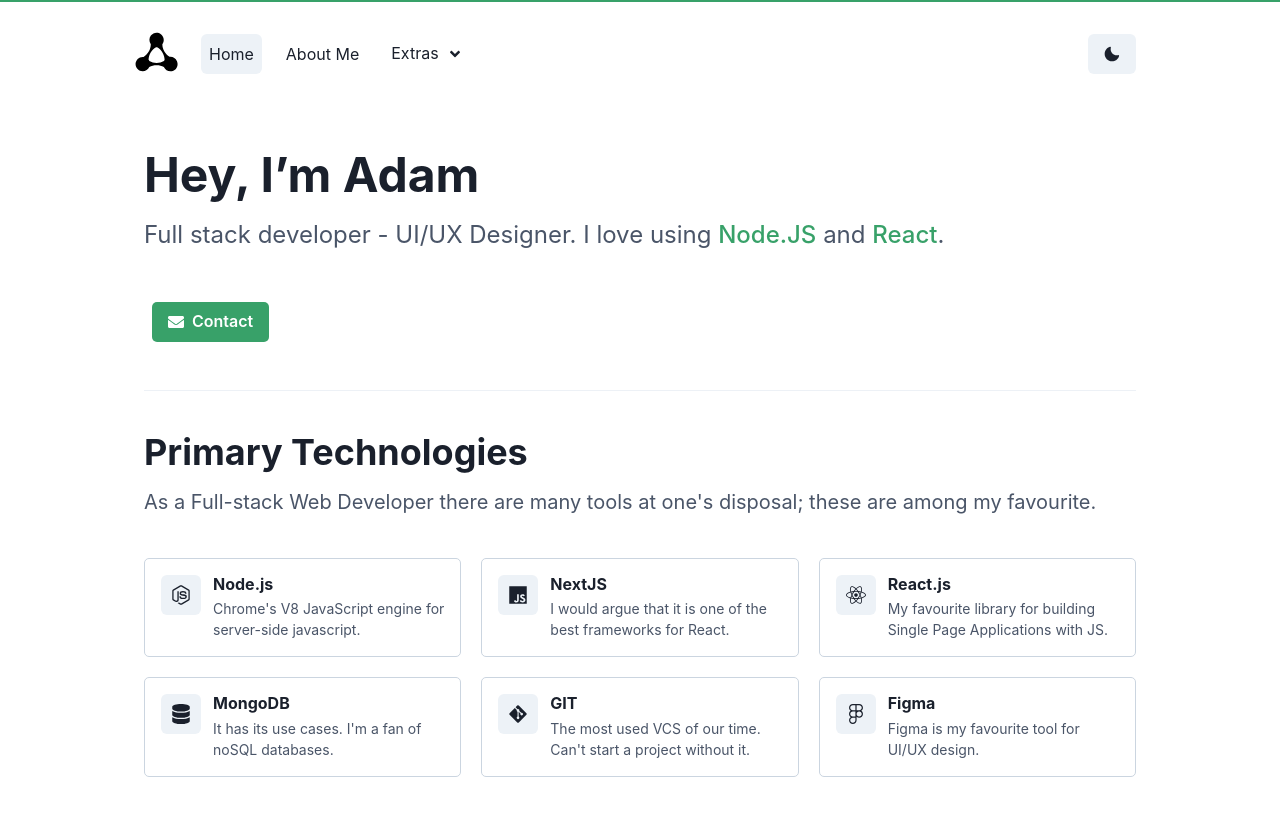
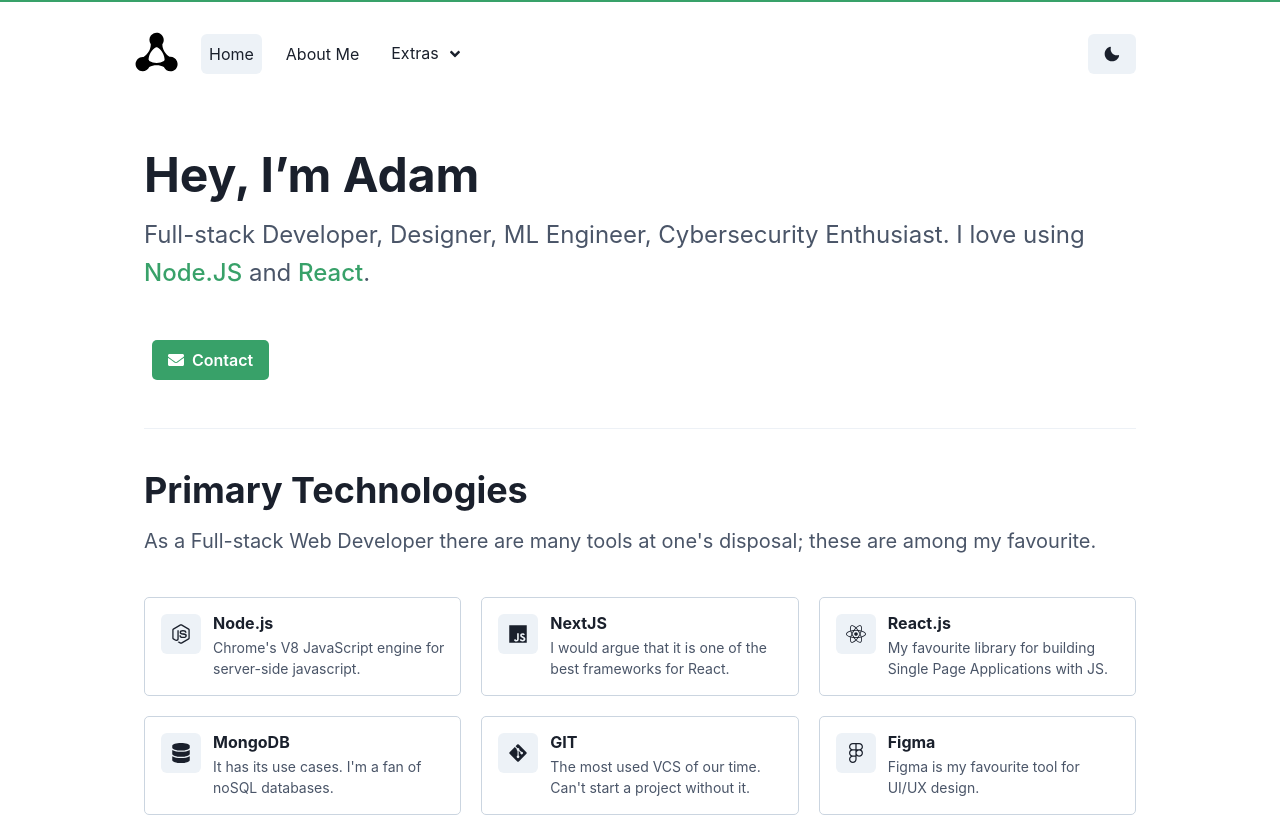
Before and after one commit to ACHultman/achultman-web, a Next.js app: page / in a window 1280 px wide. Shown: the top 817 px of the page. Built offline with nearby package versions, Linux system fonts and the light colour scheme.

Commit message:
add hero message content

```diff
--- a/src/components/Home/Hero.tsx
+++ b/src/components/Home/Hero.tsx
@@ -25,7 +25,8 @@ const Hero = () => {
           Hey, I’m Adam
         </Heading>
         <Paragraph fontSize="2xl" lineHeight={1.6}>
-          Full stack developer - UI/UX Designer. I love using{" "}
+          Full-stack Developer, Designer, ML Engineer, Cybersecurity Enthusiast.
+          I love using{" "}
           <Link
             color="green.500"
             href="https://www.nodejs.org"
```
